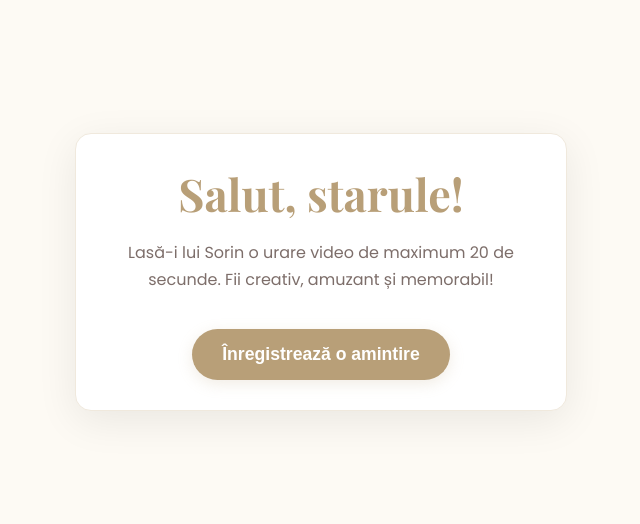
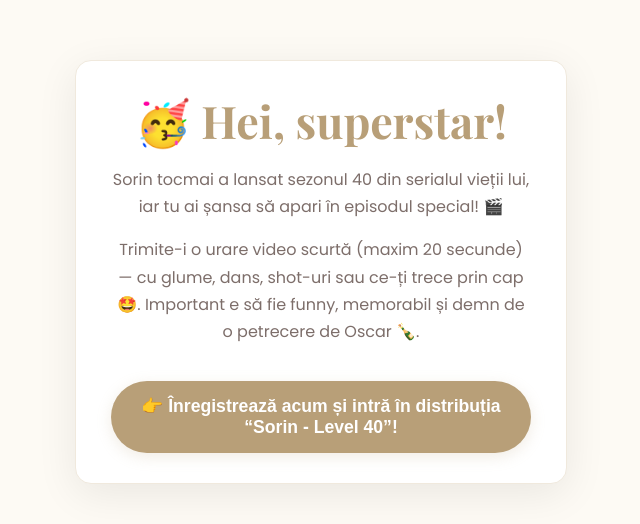
Before and after one commit to sorincismas/aniversare-sorin, a website: page index.html in a window 1280 px wide. Shown: the part 128-652 px from the top of the page, without its empty margins (319-959 px from the left). Drawn offline with nearby package versions, Linux system fonts and the light colour scheme.

Commit message:
actualizare mesaj intampinare

```diff
--- a/index.html
+++ b/index.html
@@ -35,9 +35,10 @@
     <div class="container">
         <!-- Screen 1: Welcome -->
         <div id="screen-start">
-            <h1>Salut, starule!</h1>
-            <p>Lasă-i lui Sorin o urare video de maximum 20 de secunde. Fii creativ, amuzant și memorabil!</p>
-            <button id="startButton" class="button">Înregistrează o amintire</button>
+            <h1><b>🥳 Hei, superstar!</b></h1>
+            <p>Sorin tocmai a lansat sezonul 40 din serialul vieții lui, iar tu ai șansa să apari în episodul special! 🎬</p>
+            <p>Trimite-i o urare video scurtă (maxim 20 secunde) — cu glume, dans, shot-uri sau ce-ți trece prin cap 🤩. Important e să fie funny, memorabil și demn de o petrecere de Oscar 🍾.</p>
+            <button id="startButton" class="button">👉 Înregistrează acum și intră în distribuția “Sorin - Level 40”!</button>
         </div>
         <!-- Screen 2: Recording -->
         <div id="screen-recording" class="hidden">
```
